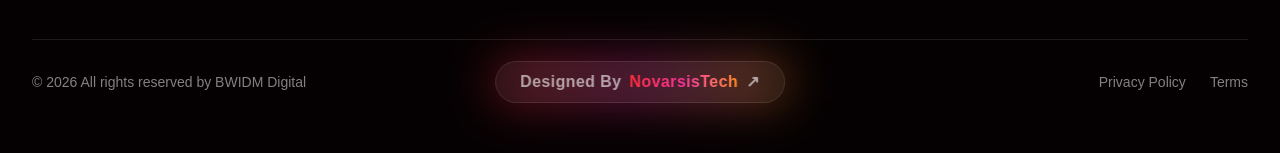
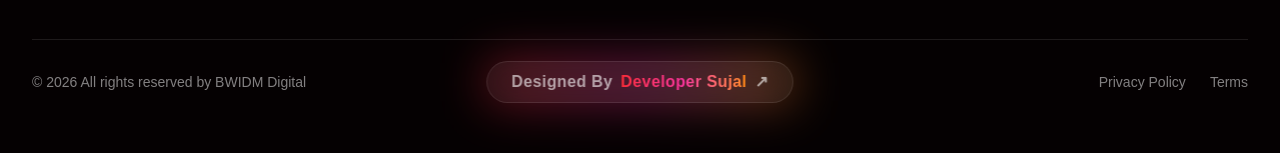
Before and after one commit to sujal-dev24/BWIDM-Digital, a Next.js app: page / in a window 1280 px wide. Shown: the part 5586-5739 px from the top of the page. Built offline with nearby package versions, Linux system fonts and the light colour scheme.

Commit message:
name change

```diff
--- a/src/components/Footer.jsx
+++ b/src/components/Footer.jsx
@@ -111,7 +111,7 @@ export default function Footer() {
                 <span className="text-white/60">Designed By</span>
 
                 <span className="bg-gradient-to-r from-red-500 via-pink-500 to-orange-400 bg-clip-text text-transparent font-bold">
-                  NovarsisTech
+                  Developer Sujal
                 </span>
 
                 <span className="opacity-60 group-hover:translate-x-1 transition">
```
